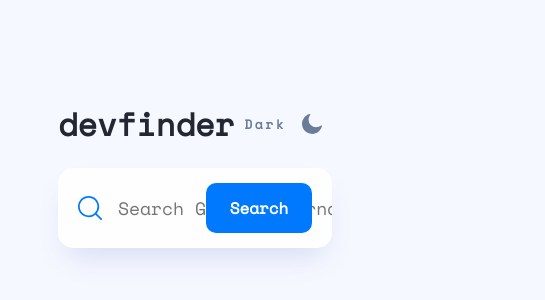
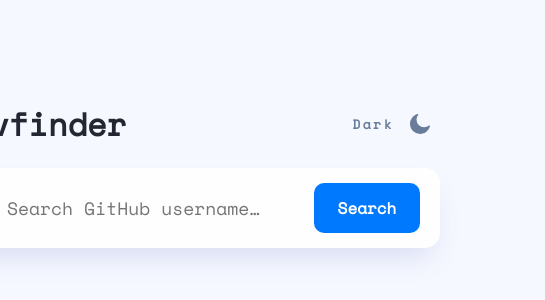
Before and after one commit to MishSoft/github-search-users, a React (Vite) app: page / in a window 390 px wide. Shown: the part 248-548 px from the top of the page, 545 px wide, since content can reach past the window. Built offline with nearby package versions, Linux system fonts and the light colour scheme.

Commit message:
add css code, error message, error animation, responseive style.

```diff
--- a/src/components/Header/Header.jsx
+++ b/src/components/Header/Header.jsx
@@ -10,15 +10,29 @@ function Header({ setUserData, checkActiveBoard }) {
   const handleSubmit = async (e) => {
     e.preventDefault();
     try {
+      if (!inputValue) {
+        checkActiveBoard(false);
+        setCaughtError(true);
+
+        setTimeout(() => {
+          setCaughtError(false);
+        }, 1500)
+        return;
+      }
+
       const response = await fetch(
         `https://api.github.com/users/${inputValue}`
       );
       if (!response.ok) {
         setCaughtError(true);
+        checkActiveBoard(false);
+
+        setTimeout(() => {
+          setCaughtError(false);
+        }, 1500)
+      } else {
+        setCaughtError(false);
         checkActiveBoard(true);
-      } else {
-        checkActiveBoard(false);
-        setCaughtError(false);
       }
       const data = await response.json();
       setUserData(data);
@@ -33,7 +47,7 @@ function Header({ setUserData, checkActiveBoard }) {
 
   const { theme } = useThemeContext();
   return (
-    <div className='header-component-header'>
+    <div className="header-component-header">
       <div className="title-mode">
         <h1 className={theme ? "dark" : ""}>devfinder</h1>
         <Mode />
@@ -42,7 +56,7 @@ function Header({ setUserData, checkActiveBoard }) {
         value={inputValue}
         onSethandleValue={handleSubmit}
         onSetHandleInputValue={handleInputValue}
-        setCaughtError={caughtError}
+        caughtError={caughtError}
       />
     </div>
   );
--- a/src/components/Header/InputField/InputField.jsx
+++ b/src/components/Header/InputField/InputField.jsx
@@ -2,12 +2,19 @@ import { motion } from "framer-motion";
 import searchIcon from "/public/assets/icon-search.svg";
 import { useThemeContext } from "../../../context/context";
 
-function InputField({ setValue, onSethandleValue, onSetHandleInputValue, setCaughtError }) {
+function InputField({
+  setValue,
+  onSethandleValue,
+  onSetHandleInputValue,
+  caughtError,
+}) {
   const { theme } = useThemeContext();
   return (
     <form
       onSubmit={onSethandleValue}
-      className={`inputField ${setCaughtError ? "errorInput" : ""} ${theme ? "dark" : ""}`}
+      className={`inputField ${caughtError ? "errorInput" : ""} ${
+        theme ? "dark" : ""
+      }`}
     >
       <img src={searchIcon} alt="search icon" />
       <input
@@ -16,7 +23,7 @@ function InputField({ setValue, onSethandleValue, onSetHandleInputValue, setCaug
         placeholder="Search GitHub username…"
         value={setValue}
       />
-      <span className={setCaughtError ? "error-message" : ""}>No results</span>
+      <span className={caughtError ? "error-message" : ""}>No results</span>
       <motion.button
         whileHover={{ scale: 1.1 }}
         whileTap={{ scale: 0.9 }}
--- a/src/index.css
+++ b/src/index.css
@@ -32,22 +32,12 @@
   --no-result: #f74646;
 }
 
-
 body {
   min-height: 100vh;
   display: flex;
   align-items: center;
   justify-content: center;
-  font-family: "Space Mono", monospace;
   background-color: var(--light-body-background);
-}
-
-.container {
-  width: 100%;
-}
-
-.header-component-header {
-  width: 100%;
 }
 
 .title-mode {
@@ -81,12 +71,13 @@ body {
 }
 
 .inputField {
+  width: 700px;
   margin-top: 20px;
   position: relative;
-  padding: 15px 20px;
   display: flex;
   align-items: center;
   justify-content: space-between;
+  padding: 15px 20px;
   border-radius: 15px;
   background-color: var(--light-input-background);
   box-shadow: 0px 16px 30px -10px rgba(70, 96, 187, 0.2);
@@ -95,17 +86,20 @@ body {
 .inputField span {
   position: absolute;
   right: 25%;
+  top: 50%; /* Adjust this value to vertically center the span */
+  transform: translateY(-50%);
   color: var(--no-result);
   font-weight: 700;
   display: none;
 }
 
-.errorInput {
-  animation: vibration 0.2s ease inherit;
+.error-message {
+  display: block !important;
+  /* z-index: 4; */
 }
 
-.error-message {
-  display: block;
+.errorInput {
+  animation: vibration 0.2s ease;
 }
 
 @keyframes vibration {
@@ -124,16 +118,15 @@ body {
   position: absolute;
   width: 100%;
   height: 100%;
-  padding-left: 60px;
+  padding-left: 57px;
+  border: none;
   left: 0;
-  border: none;
   background-color: transparent;
   outline: none;
   font-size: 18px;
   font-weight: 400;
   border-radius: 15px;
-  z-index: 0;
-  border: none;
+  z-index: 1;
   color: var(--light-header-title-color);
   transition: all 0.2s ease;
 }
@@ -145,21 +138,21 @@ body {
 .inputField button {
   width: 106px;
   height: 50px;
+  margin-left: 10px; /* Add some margin between input and button */
   color: var(--white);
   border-radius: 10px;
   border: none;
   background-color: var(--search-button-background);
   cursor: pointer;
   transition: all 0.1s ease;
-  z-index: 2;
   font-size: 16px;
   font-weight: 700;
+  z-index: 2;
 }
 
 .inputField button:hover {
   background-color: var(--search-button-hover-background);
 }
-
 .user-board {
   display: flex;
   margin-top: 24px;
@@ -170,20 +163,24 @@ body {
 }
 
 .image-section img {
+  border-radius: 100%;
   width: 117px;
   height: 117px;
 }
 
 .user-section-middle,
 .user-section-footer {
+  width: 100%;
   margin-left: 37px;
   display: flex;
   margin-bottom: 37px;
 }
 
 .user-section-header {
+  width: 100%;
+  margin-top: 10px;
   margin-left: 37px;
-  margin-bottom: 37px;
+  margin-bottom: 20px;
 }
 
 .user-section-left {
@@ -220,7 +217,6 @@ body {
 }
 
 .user-section-middle {
-
   border-radius: 10px;
   background-color: var(--light-user-followers-background);
   display: flex;
@@ -324,10 +320,37 @@ body.dark {
   text-decoration: none;
 }
 
+@media (max-width: 750px) {
+  .container {
+    width: 100%;
+    display: flex;
+    flex-direction: column;
+    justify-content: center;
+    align-items: center;
+  }
 
+  .header-component-header {
+    max-width: 70%;
+  }
 
-@media screen and (max-width: 768px) {
-  .board {
+  .inputField {
     max-width: 100%;
   }
+
+  .user-board {
+    max-width: 70%;
+    display: flex;
+    flex-direction: column;
+    align-items: center;
+  }
+
+  .user-section-footer,
+  .user-section-middle {
+    margin: 20px 0;
+  }
+
+  .user-section-left {
+    display: flex;
+    flex-direction: column;
+  }
 }
```
